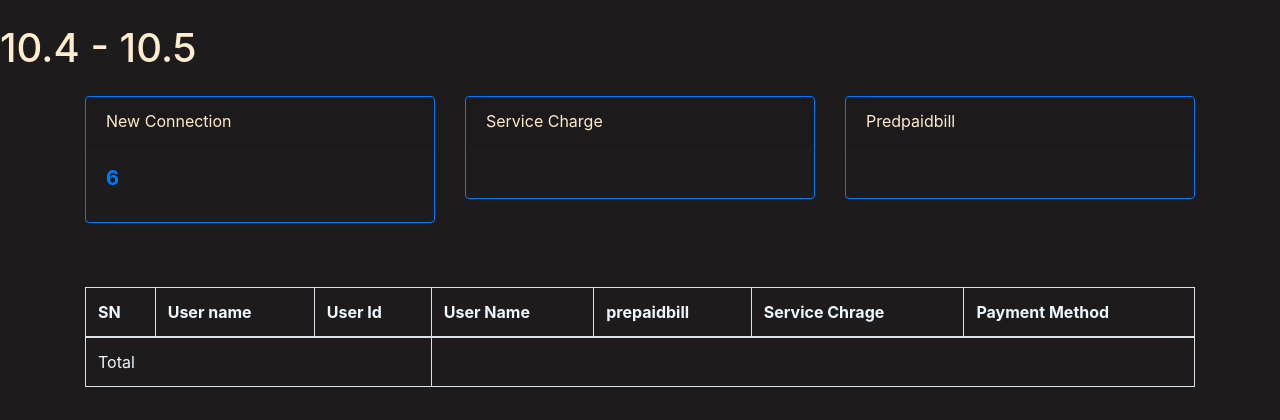
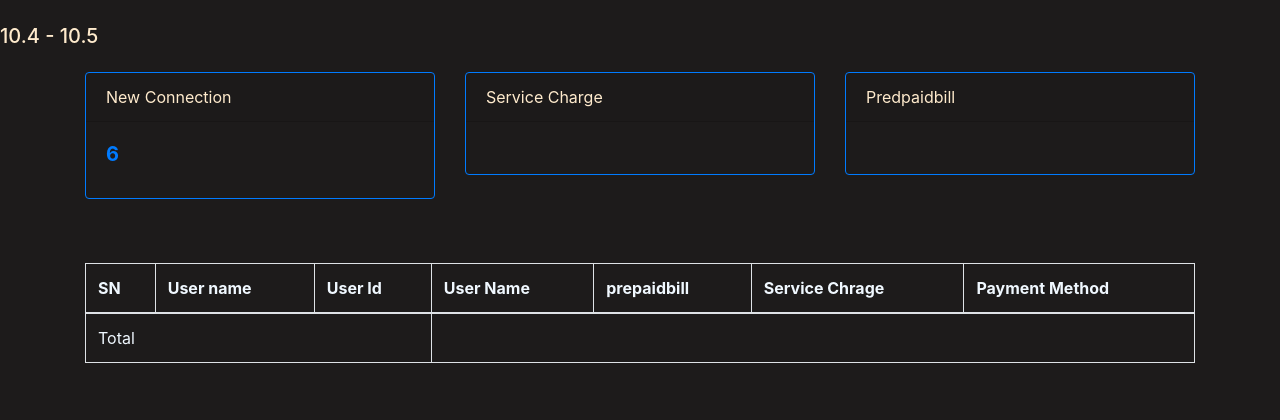
Before and after one commit to Semol2233/office, a Django app: page /update in a window 1280 px wide. Shown: the part 56-476 px from the top of the page. Run offline with Django 3.2, Linux system fonts and the light colour scheme; the visitor is signed in with stand-in values (Sample User, id 1); some libraries are stand-ins or nearby versions.

Commit message:
hdswhscassssssshss

```diff
--- a/templates/goninda/dalyconnection.html
+++ b/templates/goninda/dalyconnection.html
@@ -182,9 +182,9 @@
 
 
 
-<h1 class="mt-4" style="color: blanchedalmond;">
+<h5 class="mt-4  d-flex justify-content-between" style="color: blanchedalmond;">
   10.4 - 10.5
-</h1>
+</h5>
 <div class="container mt-4">
   <div class="row  d-flex justify-content-between">
     <div class="col-sm" style="color: blanchedalmond;">
```
